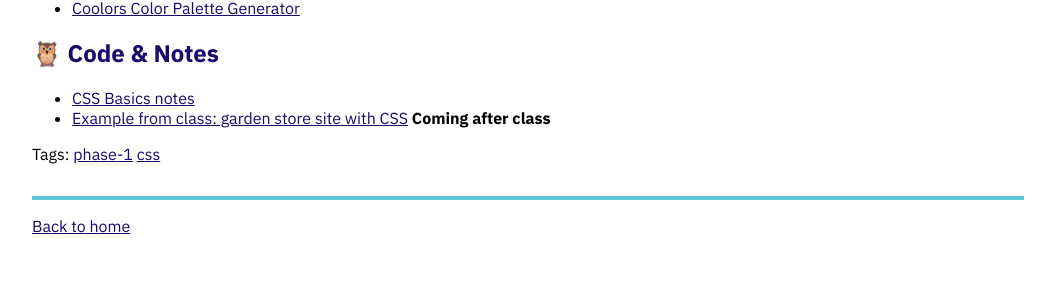
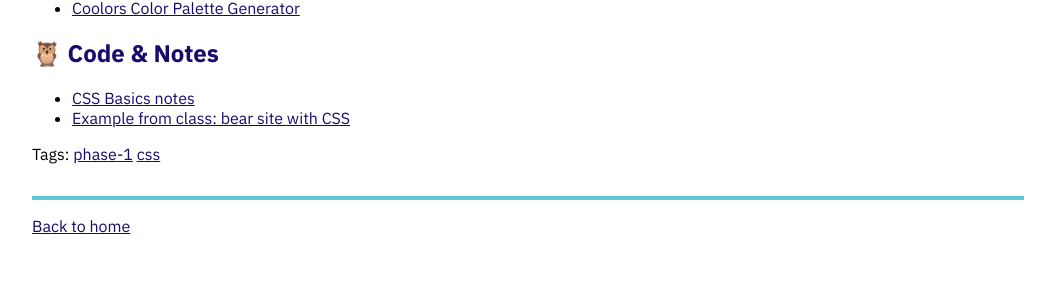
Before and after one commit to Momentum-Team-13/momentum-team-13.github.io, a Jekyll site: the page built from _posts/2022-03-23-css-basics.md, in a window 1280 px wide. Shown: the part 1279-1581 px from the top of the page, without its empty margins (112-1167 px from the left). Built offline with Jekyll 4.4.1, drawn with Linux system fonts in a browser that asks for light colours; nearby versions of some CDN libraries; library files that are not in the unit come from our copies.

Commit message:
add example

```diff
--- a/_posts/2022-03-23-css-basics.md
+++ b/_posts/2022-03-23-css-basics.md
@@ -56,4 +56,4 @@ This assignment is due on **Monday, March 28**, at 9:00 am.
 ## 🦉 Code & Notes
 
 - [CSS Basics notes](https://github.com/Momentum-Team-12/notes/blob/main/css-basics.md)
-- [Example from class: garden store site with CSS]() **Coming after class**
+- [Example from class: bear site with CSS](https://github.com/Momentum-Team-12/example--html)
```
